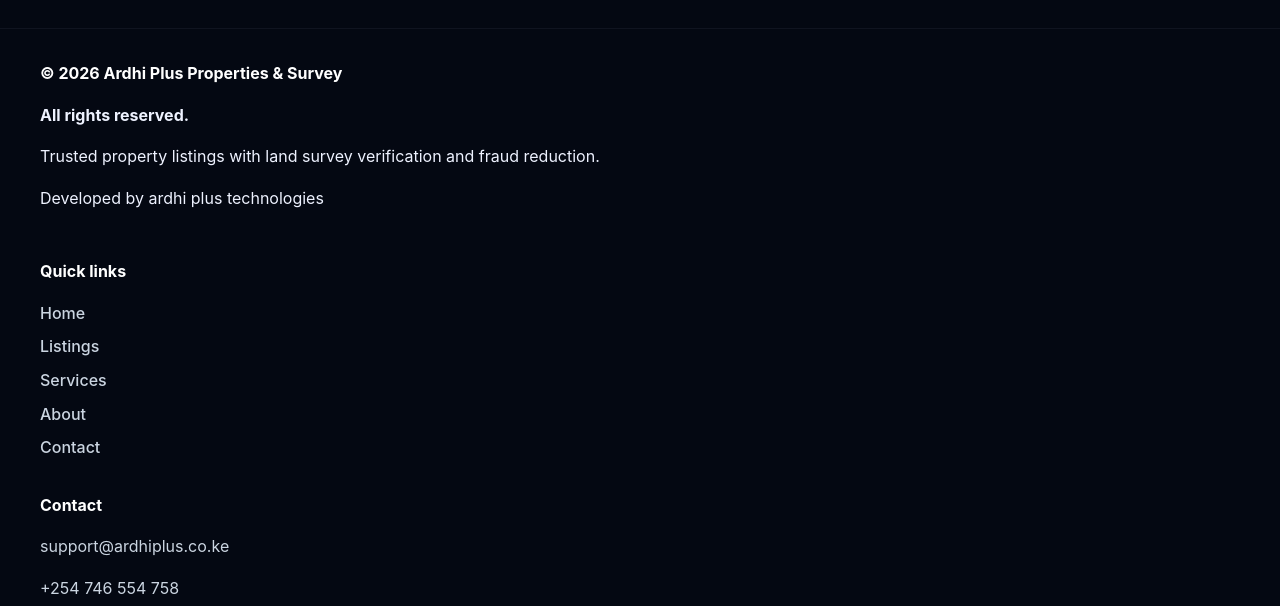
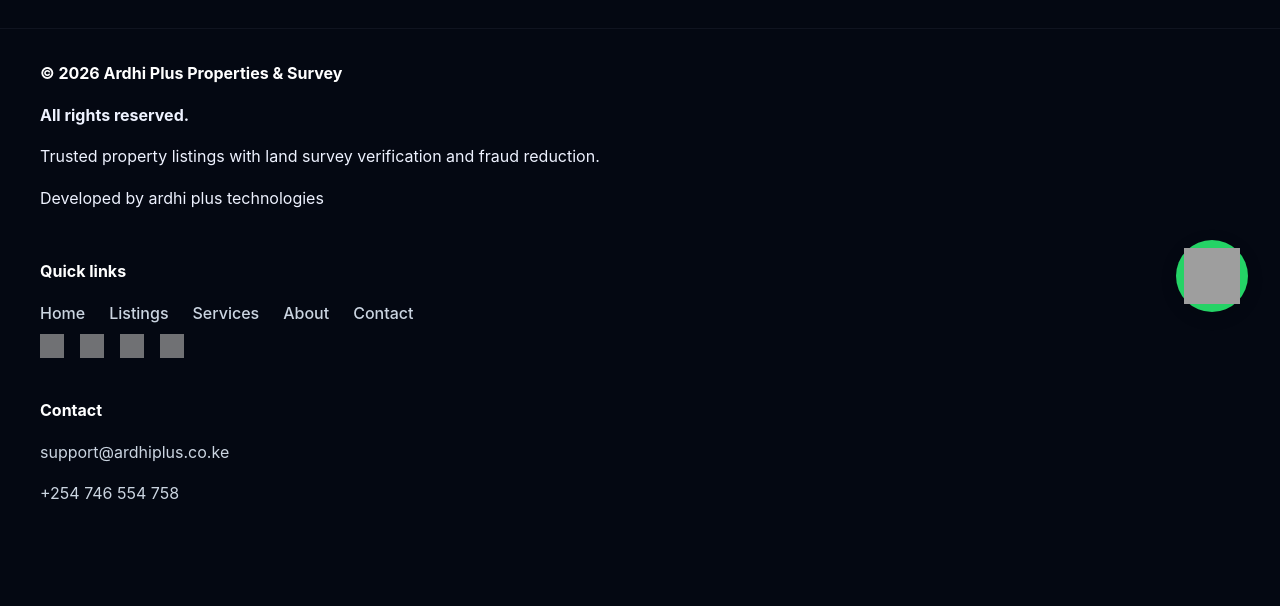
Before and after one commit to BayesianBwire/Ardhiplus, a Flask app: page /about in a window 1280 px wide. Shown: the part 456-1062 px from the top of the page. After the commit the page ends 955 px from the top, so only its background shows below. Run offline with Flask 3, Linux system fonts and the light colour scheme; parts of the project's set-up code (start-up, migrations or seed data) failed here and were passed over; grey boxes are pictures that could not be loaded.

Commit message:
Add WhatsApp button, social links, and horizontal footer links

```diff
--- a/server.py
+++ b/server.py
@@ -238,7 +238,7 @@ class User(db.Model):
     password = db.Column(db.String(255), nullable=False)
     role = db.Column(db.String(50), nullable=False, default="broker")
     registered_at = db.Column(db.DateTime, default=datetime.utcnow)
-    email_verified = db.Column(db.Boolean, default=False)
+    # email_verified field removed
     temp_password = db.Column(db.String(255), nullable=True)
 
     def to_dict(self):
@@ -247,7 +247,6 @@ class User(db.Model):
             "name": self.name,
             "email": self.email,
             "role": self.role,
-            "verified": self.email_verified,
             "registered_at": self.registered_at.isoformat() + "Z",
         }
 
@@ -387,19 +386,6 @@ class PasswordResetToken(db.Model):
         }
 
 
-class EmailVerificationToken(db.Model):
-    token = db.Column(db.String(255), primary_key=True)
-    email = db.Column(db.String(255), nullable=False)
-    code = db.Column(db.String(50), nullable=False)
-    expires = db.Column(db.Float, nullable=False)
-
-    def to_dict(self):
-        return {
-            "token": self.token,
-            "email": self.email,
-            "code": self.code,
-            "expires": self.expires,
-        }
 
 
 class LoginThrottle(db.Model):
@@ -1279,7 +1265,9 @@ def api_register():
     if User.query.filter(db.func.lower(User.email) == email.lower()).first():
         return jsonify({"status": "error", "message": "Email already registered."}), 400
 
+    app.logger.debug(f"[REGISTER] Raw password: '{password}'")
     hashed = generate_password_hash(password)
+    app.logger.debug(f"[REGISTER] Hashed password: '{hashed}'")
     user = User(
         name=name,
         email=email,
@@ -1299,48 +1287,9 @@ def api_register():
     session.modified = True
     notify_login(user.id, "New registration and login completed.")
 
-    verification_token = secrets.token_urlsafe(24)
-    verification_code = secrets.token_hex(3).upper()
-    email_verification = EmailVerificationToken(
-        token=verification_token,
-        email=user.email,
-        code=verification_code,
-        expires=datetime.utcnow().timestamp() + 3600,
-    )
-    db.session.add(email_verification)
-    db.session.commit()
-    verification_link = url_for("verify_email_page", token=verification_token, _external=True)
-
-    # Send welcome + verification email (best-effort) and report status
-    sent = False
-    try:
-        sent = send_welcome_verification_email(user, verification_link, verification_code)
-    except Exception as e:
-        app.logger.exception("Unexpected error while sending verification email for %s", user.email)
-        sent = False
-
-    if not sent:
-        app.logger.warning("Verification email NOT sent for %s — check SMTP configuration.", user.email)
-        # In non-production environments include the verification link/code in the response to aid debugging
-        include_debug_link = os.environ.get("FLASK_ENV", "").lower() != "production"
-        resp = {
-            "status": "success",
-            "message": (
-                "Account created but verification email could not be sent. "
-                "Please contact support or verify your email using the link provided."
-            ),
-            "token": access_token,
-            "refresh_token": refresh_token,
-        }
-        if include_debug_link:
-            resp["verification_link"] = verification_link
-            resp["verification_code"] = verification_code
-
-        return jsonify(resp), 201
-
     return jsonify({
         "status": "success",
-        "message": "Account created successfully. A verification email has been sent.",
+        "message": "Account created successfully.",
         "token": access_token,
         "refresh_token": refresh_token,
     }), 201
@@ -1355,6 +1304,9 @@ def api_login():
     password = data.get("password", "").strip()
 
     user = User.query.filter(db.func.lower(User.email) == email.lower()).first()
+    app.logger.debug(f"[LOGIN] Raw password: '{password}'")
+    if user:
+        app.logger.debug(f"[LOGIN] Stored hash: '{user.password}'")
     # Check throttling
     throttle = LoginThrottle.query.get(email.lower())
     now_ts = datetime.utcnow().timestamp()
@@ -1379,8 +1331,7 @@ def api_login():
         db.session.delete(throttle)
         db.session.commit()
 
-    if not user.email_verified:
-        return jsonify({"status": "error", "message": "Please verify your email address before logging in."}), 403
+    # Email verification check removed; allow login without verification
 
     session.permanent = True
     session["user_id"] = user.id
--- a/templates/base.html
+++ b/templates/base.html
@@ -17,11 +17,13 @@
           Ardhi Plus
         </a>
         <nav>
+            {% if not current_user %}
               <a href="/">Home</a>
               <a href="/listings">Listings</a>
               <a href="/services">Services</a>
               <a href="/about">About</a>
               <a href="/contact">Contact</a>
+            {% endif %}
             {% if current_user %}
               <a href="/dashboard">Dashboard</a>
               <a href="/post-property">Post Property</a>
@@ -51,13 +53,19 @@
         </div>
         <div>
           <p class="footer-strong">Quick links</p>
-          <nav class="footer-nav">
+          <nav class="footer-nav footer-nav-horizontal">
             <a href="/">Home</a>
             <a href="/listings">Listings</a>
             <a href="/services">Services</a>
             <a href="/about">About</a>
             <a href="/contact">Contact</a>
           </nav>
+          <div class="footer-socials">
+            <a href="#" title="LinkedIn" class="footer-social-link"><img src="/static/img/linkedin.svg" alt="LinkedIn" style="width:24px;height:24px;opacity:0.7;"></a>
+            <a href="#" title="Twitter" class="footer-social-link"><img src="/static/img/twitter.svg" alt="Twitter" style="width:24px;height:24px;opacity:0.7;"></a>
+            <a href="#" title="Facebook" class="footer-social-link"><img src="/static/img/facebook.svg" alt="Facebook" style="width:24px;height:24px;opacity:0.7;"></a>
+            <a href="#" title="Instagram" class="footer-social-link"><img src="/static/img/instagram.svg" alt="Instagram" style="width:24px;height:24px;opacity:0.7;"></a>
+          </div>
         </div>
         <div>
           <p class="footer-strong">Contact</p>
@@ -65,7 +73,47 @@
           <p><a href="tel:+254746554758">+254 746 554 758</a></p>
         </div>
       </div>
+      <a href="https://wa.me/254746554758?text=Hello%2C%20I%20am%20interested%20in%20your%20property%20listing" class="whatsapp-float" target="_blank" title="Chat on WhatsApp">
+        <img src="/static/img/whatsapp.svg" alt="WhatsApp" style="width:56px;height:56px;">
+      </a>
     </footer>
+    <style>
+      .footer-nav-horizontal {
+        display: flex;
+        gap: 1.5rem;
+        flex-wrap: wrap;
+        margin-bottom: 0.5rem;
+      }
+      .footer-socials {
+        display: flex;
+        gap: 1rem;
+        margin-top: 0.5rem;
+      }
+      .footer-social-link img {
+        filter: grayscale(1);
+        transition: filter 0.2s;
+      }
+      .footer-social-link:hover img {
+        filter: grayscale(0);
+      }
+      .whatsapp-float {
+        position: fixed;
+        bottom: 32px;
+        right: 32px;
+        z-index: 9999;
+        background: #25d366;
+        border-radius: 50%;
+        box-shadow: 0 4px 16px rgba(0,0,0,0.18);
+        padding: 8px;
+        display: flex;
+        align-items: center;
+        justify-content: center;
+        transition: box-shadow 0.2s;
+      }
+      .whatsapp-float:hover {
+        box-shadow: 0 8px 32px rgba(0,0,0,0.28);
+      }
+    </style>
 
     <script>window.CSRF_TOKEN = "{{ session.csrf_token }}";</script>
     <script src="/static/js/main.js"></script>
```
Also changed, not shown: create_superuser.py (+7 -5 lines). Lines whose indentation alone changed are shown as unchanged.
